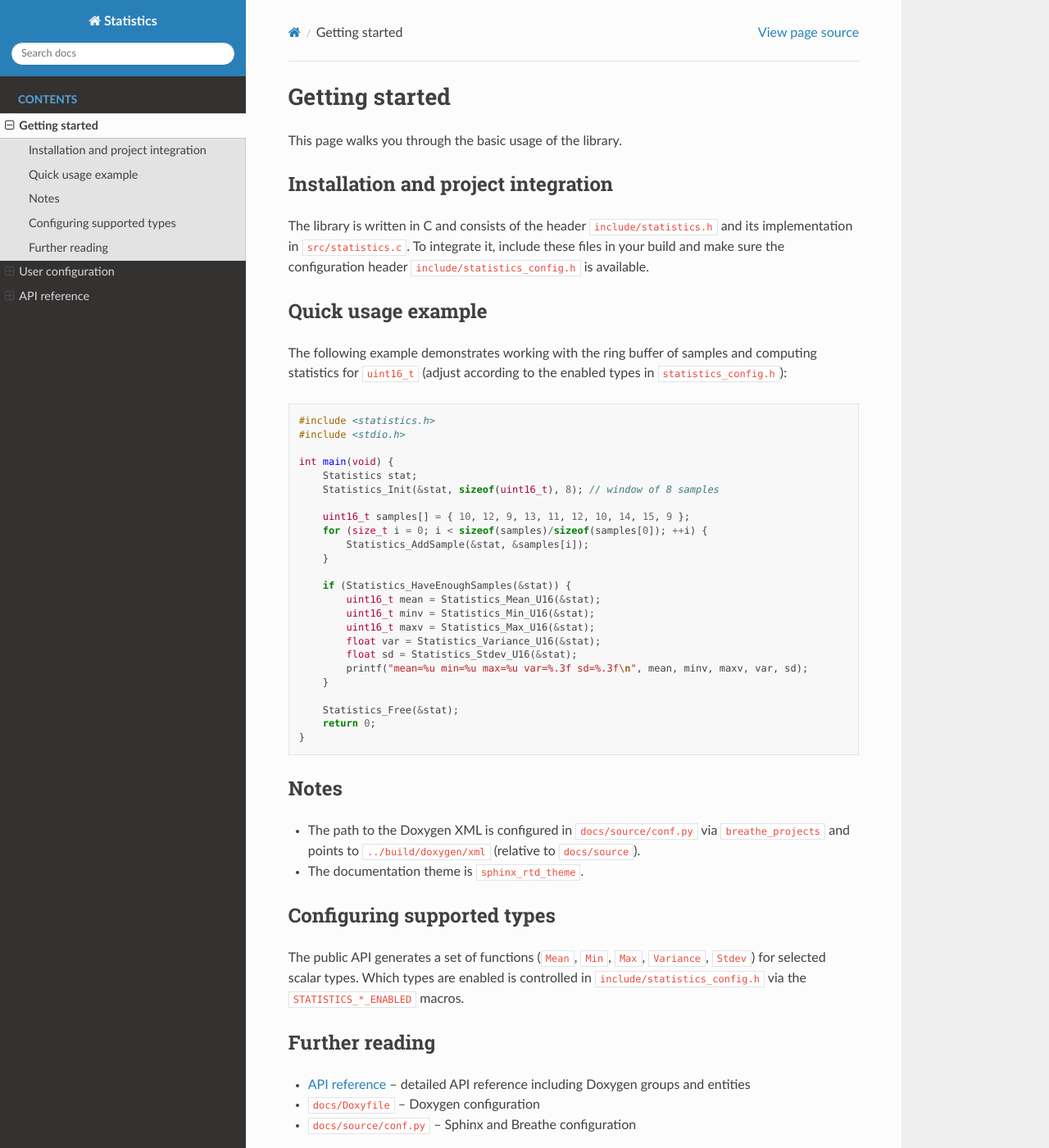
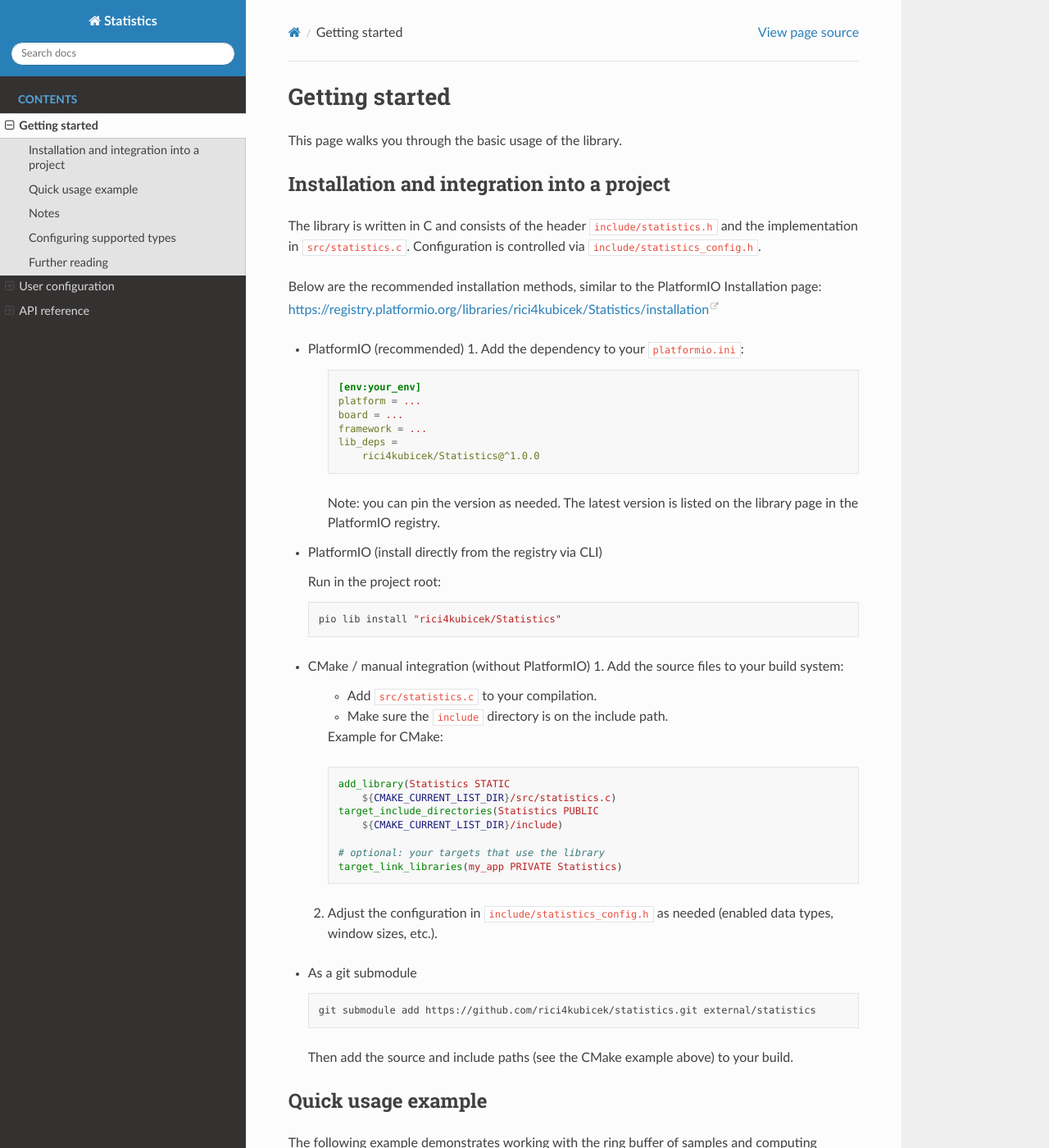
Before and after one commit to rici4kubicek/statistics, a Sphinx documentation site: the page built from docs/source/getting_started.rst, in a window 1280 px wide and 1400 px high. Shown: the whole window at 82% size. Built offline with Sphinx 7.4.7 and the Read the Docs theme 3.1.0, drawn with Linux system fonts in a browser that asks for light colours.

Commit message:
docs(getting_started): expand installation guide with detailed steps
- Added PlatformIO installation instructions, including CLI and version pinning.
- Included CMake integration example for manual builds.
- Documented submodule usage for git-based integration.

```diff
--- a/docs/source/getting_started.rst
+++ b/docs/source/getting_started.rst
@@ -3,13 +3,69 @@ Getting started
 
 This page walks you through the basic usage of the library.
 
-Installation and project integration
-------------------------------------
+Installation and integration into a project
+------------------------------------------
 
 The library is written in C and consists of the header ``include/statistics.h``
-and its implementation in ``src/statistics.c``. To integrate it, include these
-files in your build and make sure the configuration header
-``include/statistics_config.h`` is available.
+and the implementation in ``src/statistics.c``. Configuration is controlled via
+``include/statistics_config.h``.
+
+Below are the recommended installation methods, similar to the PlatformIO
+Installation page:
+https://registry.platformio.org/libraries/rici4kubicek/Statistics/installation
+
+- PlatformIO (recommended)
+  1. Add the dependency to your ``platformio.ini``:
+
+     .. code-block:: ini
+
+        [env:your_env]
+        platform = ...
+        board = ...
+        framework = ...
+        lib_deps =
+            rici4kubicek/Statistics@^1.0.0
+
+     Note: you can pin the version as needed. The latest version is listed on
+     the library page in the PlatformIO registry.
+
+- PlatformIO (install directly from the registry via CLI)
+
+  Run in the project root:
+
+  .. code-block:: bash
+
+     pio lib install "rici4kubicek/Statistics"
+
+- CMake / manual integration (without PlatformIO)
+  1. Add the source files to your build system:
+
+     - Add ``src/statistics.c`` to your compilation.
+     - Make sure the ``include`` directory is on the include path.
+
+     Example for CMake:
+
+     .. code-block:: cmake
+
+        add_library(Statistics STATIC
+            ${CMAKE_CURRENT_LIST_DIR}/src/statistics.c)
+        target_include_directories(Statistics PUBLIC
+            ${CMAKE_CURRENT_LIST_DIR}/include)
+
+        # optional: your targets that use the library
+        target_link_libraries(my_app PRIVATE Statistics)
+
+  2. Adjust the configuration in ``include/statistics_config.h`` as needed
+     (enabled data types, window sizes, etc.).
+
+- As a git submodule
+
+  .. code-block:: bash
+
+     git submodule add https://github.com/rici4kubicek/statistics.git external/statistics
+
+  Then add the source and include paths (see the CMake example above) to your
+  build.
 
 Quick usage example
 -------------------
```
